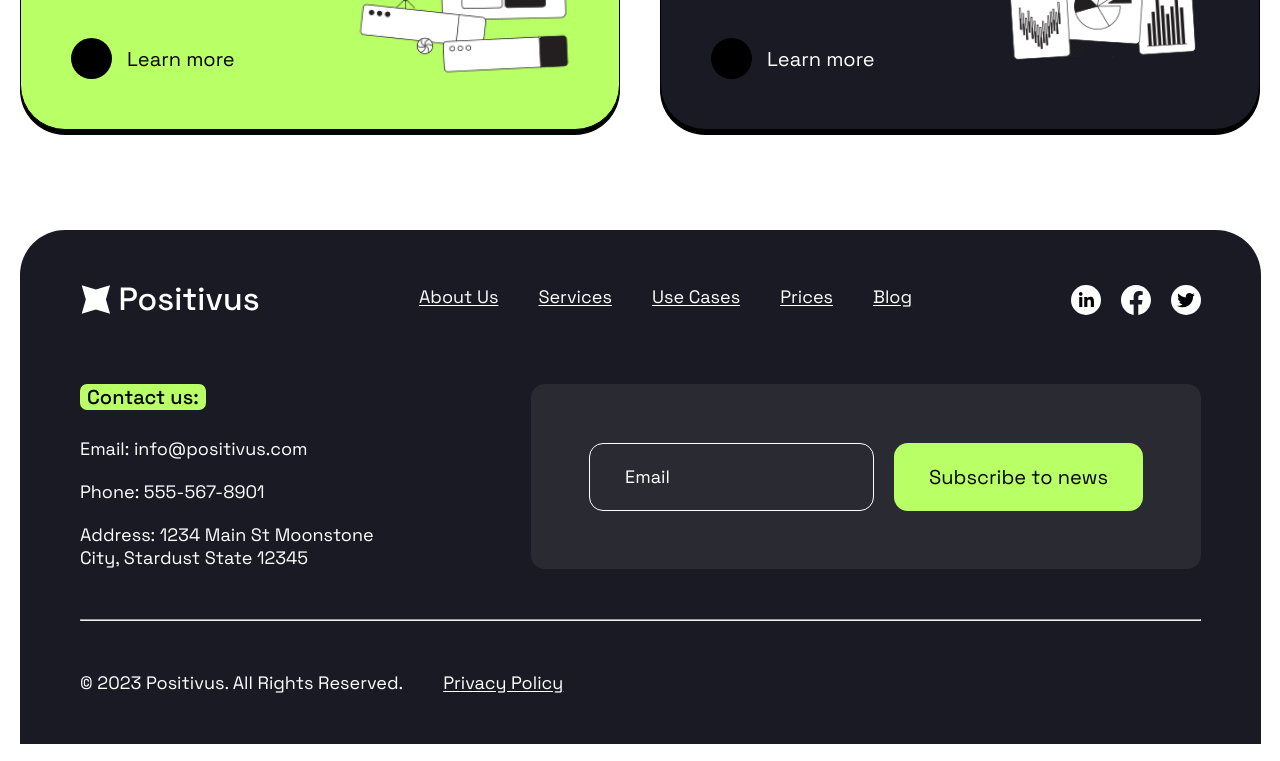
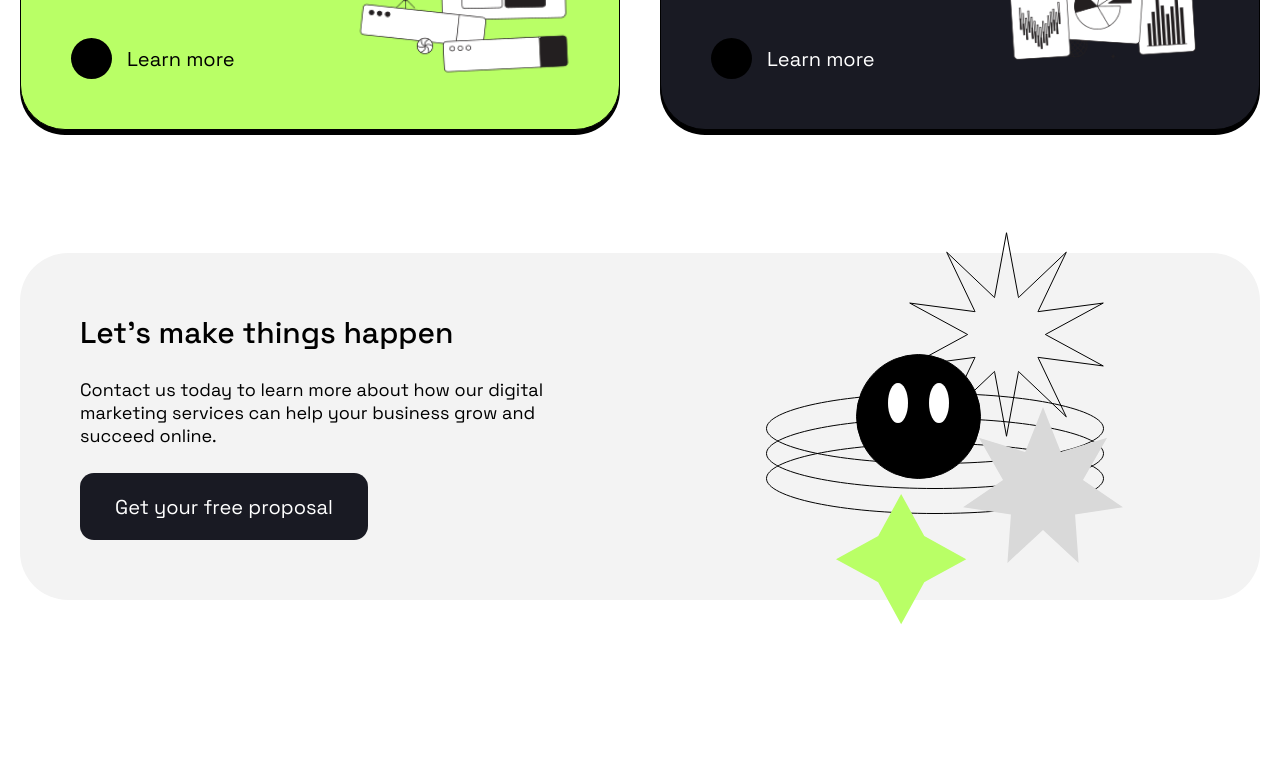
Before and after one commit to dvalentina/positivus-landing-page, a React (Vite) app: page / in a window 1280 px wide. Shown: the part 1962-2723 px from the top of the page. Built offline with nearby package versions, Linux system fonts and the light colour scheme.

Commit message:
feat: animate free proposal illustration

```diff
--- a/src/components/AboutUs/AboutUs.tsx
+++ b/src/components/AboutUs/AboutUs.tsx
@@ -27,7 +27,10 @@ function AboutUs({ className }: { className?: string }) {
       });
     }
 
-    floatIt('.about-us-illustration__circle');
+    floatIt({
+      targetClassName: '.about-us-illustration__circle',
+      yPercent: 50,
+    });
     spinIt({
       targetClassName: '.about-us-illustration__star--large',
       duration: 30,
--- a/src/components/App/App.styles.scss
+++ b/src/components/App/App.styles.scss
@@ -28,6 +28,10 @@
 
   &__services {
     margin-top: 140px;
-    margin-bottom: 100px;
+    margin-bottom: 123px;
+  }
+
+  &__free-proposal {
+    margin-bottom: 163px;
   }
 }
--- a/src/components/App/App.tsx
+++ b/src/components/App/App.tsx
@@ -7,6 +7,7 @@ import { gsap } from 'gsap';
 import { ScrollTrigger } from 'gsap/ScrollTrigger';
 import { useLayoutEffect } from 'react';
 import Services from '../Services/Services';
+import FreeProposal from '../FreeProposal/FreeProposal';
 
 function App() {
   gsap.registerPlugin(ScrollTrigger);
@@ -31,6 +32,7 @@ function App() {
           <AboutUs className='app__about-us' />
           <Marquee className='app__marquee' />
           <Services className='app__services' />
+          <FreeProposal className='app__free-proposal' />
           <Footer />
         </div>
       </div>
--- /dev/null
+++ b/src/components/FreeProposal/FreeProposal.styles.scss
@@ -0,0 +1,30 @@
+@use 'src/styles/colors';
+
+.free-proposal {
+  border-radius: 48px;
+  background: colors.$grey;
+  height: 347px;
+  // height: auto;
+  padding: 60px;
+  box-sizing: border-box;
+  position: relative;
+  display: flex;
+
+  &-text {
+    width: 500px;
+    display: flex;
+    flex-direction: column;
+    gap: 26px;
+
+    .button {
+      width: fit-content;
+    }
+  }
+
+  &__illustration {
+    position: absolute;
+    top: -23px;
+    right: 135px;
+    overflow: visible;
+  }
+}
--- /dev/null
+++ b/src/components/FreeProposal/FreeProposal.tsx
@@ -0,0 +1,81 @@
+import Button from '../Button/Button';
+import Typography from '../Typography/Typography';
+import './FreeProposal.styles.scss';
+import FreeProposalIllustration from '../../../public/assets/free-proposal-illustration.svg?react';
+import { useEffect, useRef } from 'react';
+import { floatIt, parallaxIt, spinIt } from '../../animations';
+
+function FreeProposal({ className = '' }: { className?: string }) {
+  const containerRef = useRef<HTMLDivElement>(null);
+
+  useEffect(() => {
+    const container = containerRef?.current;
+
+    if (container) {
+      container.addEventListener('mousemove', (e) => {
+        parallaxIt(
+          e,
+          container,
+          '.free-proposal-illustration__star--small',
+          -60
+        );
+        parallaxIt(
+          e,
+          container,
+          '.free-proposal-illustration__star--medium',
+          -40
+        );
+        parallaxIt(e, container, '.free-proposal-illustration__face', -20);
+        parallaxIt(
+          e,
+          container,
+          '.free-proposal-illustration__star--large',
+          -7
+        );
+        parallaxIt(e, container, '.free-proposal-illustration__spring', -10);
+      });
+    }
+
+    floatIt({
+      targetClassName: '.free-proposal-illustration__face',
+      yPercent: 10,
+    });
+    spinIt({
+      targetClassName: '.free-proposal-illustration__star--large',
+      duration: 60,
+      direction: -1,
+    });
+    spinIt({
+      targetClassName: '.free-proposal-illustration__star--medium',
+      duration: 20,
+      direction: 1,
+    });
+    spinIt({
+      targetClassName: '.free-proposal-illustration__star--small',
+      duration: 18,
+      direction: -1,
+    });
+  }, [containerRef]);
+
+  return (
+    <section
+      id='free-proposal'
+      className={`free-proposal ${className}`}
+      ref={containerRef}
+    >
+      <div className='free-proposal-text'>
+        <Typography role='h3' type='h3' color='primary'>
+          Let’s make things happen
+        </Typography>
+        <Typography>
+          Contact us today to learn more about how our digital marketing
+          services can help your business grow and succeed online.
+        </Typography>
+        <Button label='Get your free proposal' />
+      </div>
+      <FreeProposalIllustration className='free-proposal__illustration' />
+    </section>
+  );
+}
+
+export default FreeProposal;
```
Also changed, not shown: public/assets/free-proposal-illustration.svg (added).
